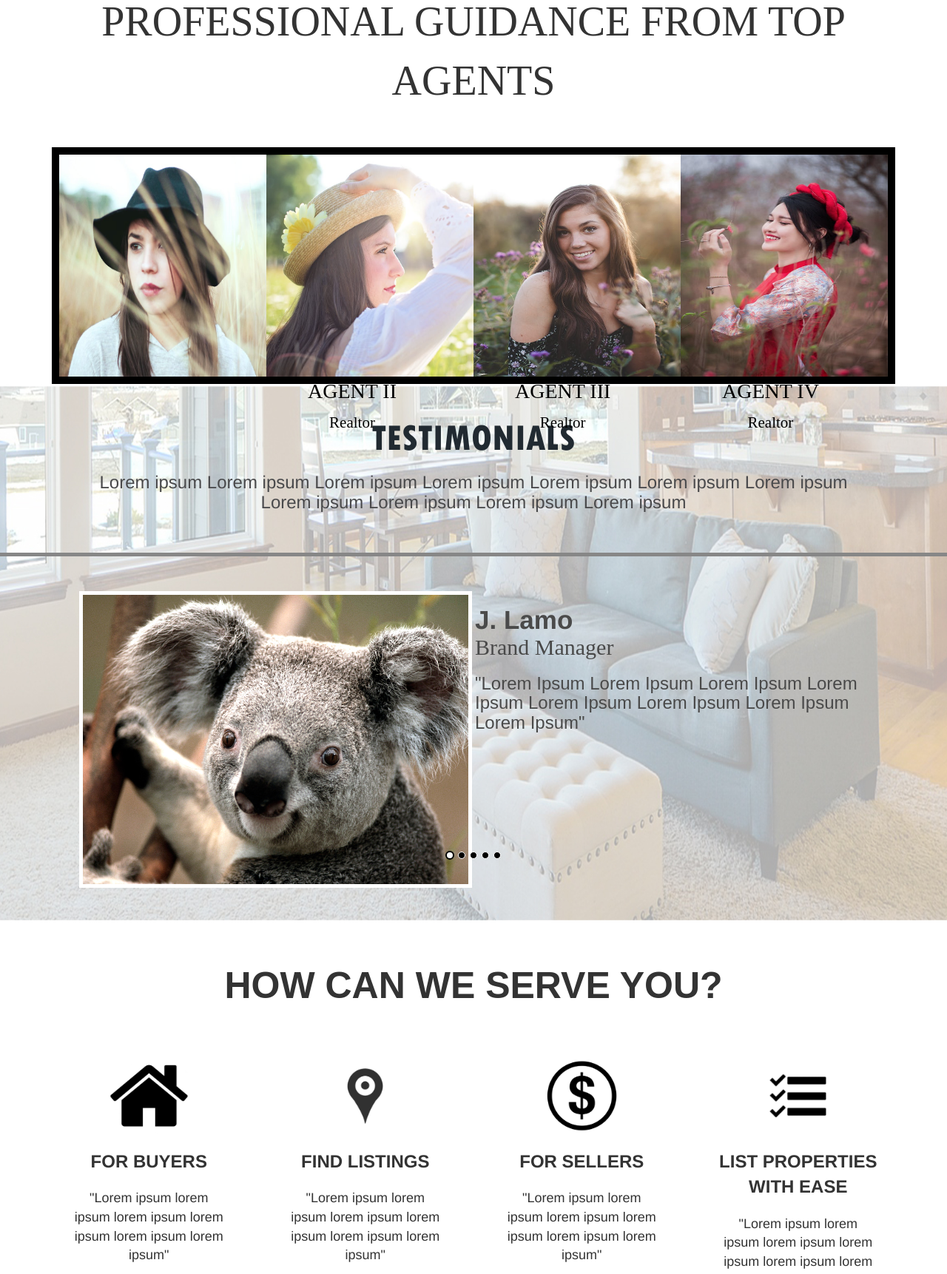
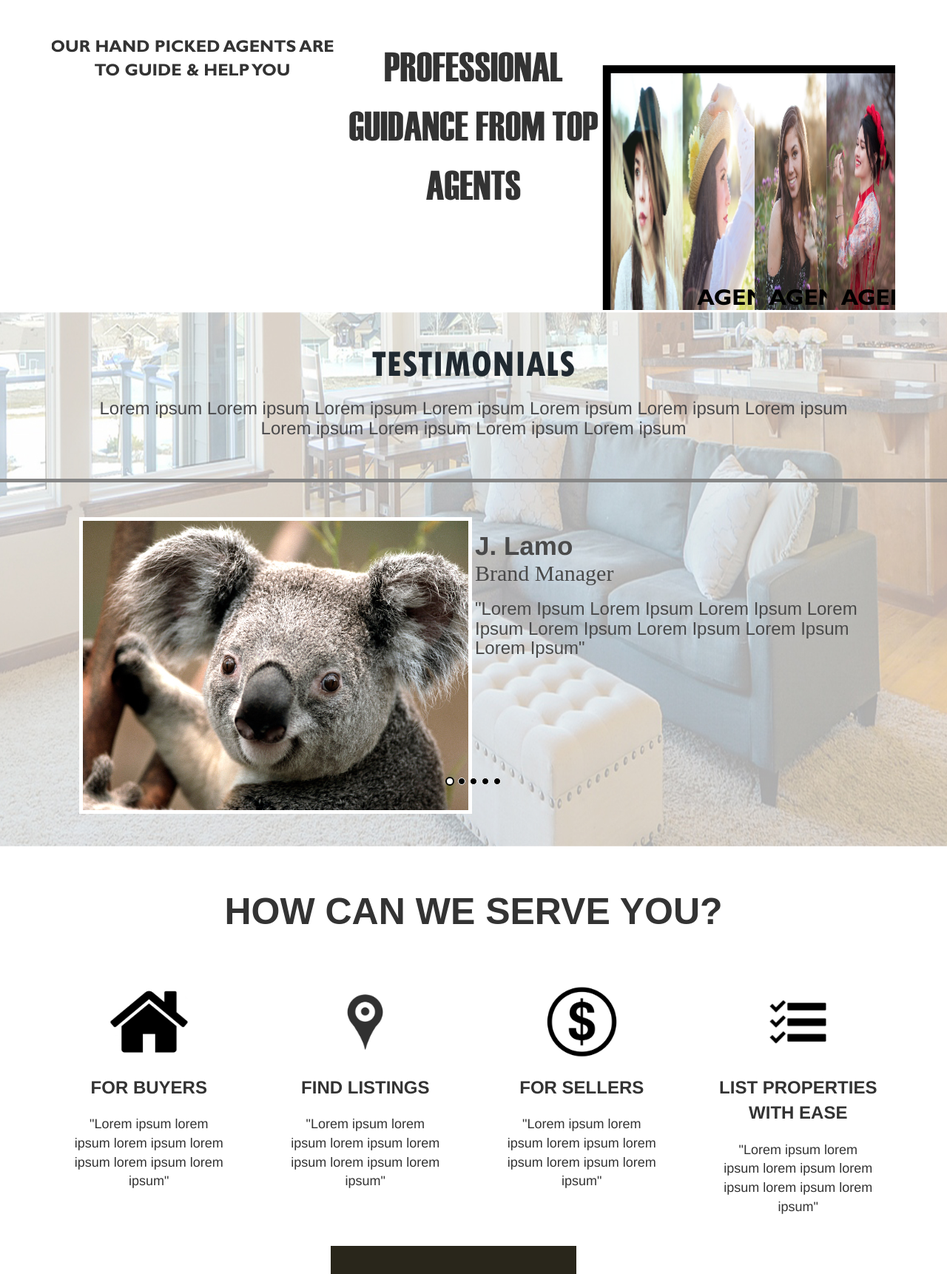
Before and after one commit to marnidevlabs/Century21, a PHP site: page / in a window 1280 px wide. Shown: the part 1324-3046 px from the top of the page at 74% size. Run offline with PHP 8.4, Linux system fonts and the light colour scheme; some web fonts are replaced.

Commit message:
I really don't get it.

```diff
--- a/assets/contents/css/final.css
+++ b/assets/contents/css/final.css
@@ -4,10 +4,10 @@ body{
 }
 @font-face{
 	font-family: Gill;
-	src:url('../font-family/GILB.TTF');
+	src:url(../fonts/GILB.TTF);
 }
 #gallery{
-
+	margin-bottom: 100px;
 }
 #gallery .container{
 
--- a/assets/contents/css/gallery1.css
+++ b/assets/contents/css/gallery1.css
@@ -4,11 +4,11 @@ body{
 }
 @font-face{
 	font-family: Gill;
-	src:url('../font-family/GILB.TTF');
+	src:url(../fonts/GILB.TTF);
 }
 @font-face{
 	font-family: Hatten;
-	src:url('../font-family/HATTEN.TTF');
+	src:url(../fonts/HATTEN.TTF);
 }
 .gallery1{
 
--- a/include/gallery.php
+++ b/include/gallery.php
@@ -1,15 +1,3 @@
-<html>
-<head>
-	<title>Century 21 Platinum</title>
-	<meta charset="utf-8">
-    <meta name="viewport" content="width=device-width, initial-scale=1">
-
-	<link rel="stylesheet" type="text/css" href="plugins/slick/slick/slick.css">
-	<link rel="stylesheet" type="text/css" href="plugins/slick/slick/slick-theme.css">
-	<link rel="stylesheet" href="plugins/css/bootstrap.min.css" >
-  	<link rel="stylesheet" href="plugins/css/gallery1.css">
-</head>
-<body>
 	<div class="gallery1">
 		<div class="container">
 			<div class="flex-parent">
@@ -21,9 +9,9 @@
 				</div>
 				<div class="flex1">
 					<div class="sub-parent">
-						<div class="flex2" style="background-image:url('Pix/img/img5.png')">
+						<div class="flex2" style="background-image:url('assets/contents/img/img5.png')">
 							<!-- <p class="tnega">AGENT I <br /><span class="real">Realtor</span></p> -->
-							<div class="flex3" style="background-image:url('Pix/img/img5.png')">
+							<div class="flex3" style="background-image:url('assets/contents/img/img5.png')">
 								<div class="view">
 									<p>VIEW DETAILS</p>
 								</div>
@@ -33,9 +21,9 @@
 								</div>
 							</div>
 						</div>
-						<div class="flex2"style="background-image:url('Pix/img/img4.png')">
+						<div class="flex2"style="background-image:url('assets/contents/img/img4.png')">
 							<p class="tnega">AGENT II <br /><span class="real">Realtor</span></p>
-							<div class="flex3" style="background-image:url('Pix/img/img4.png')">
+							<div class="flex3" style="background-image:url('assets/contents/img/img4.png')">
 								<div class="view">
 									<p>VIEW DETAILS</p>
 								</div>
@@ -45,9 +33,9 @@
 								</div>
 							</div>
 						</div>
-						<div class="flex2"style="background-image:url('Pix/img/img6.png')">
+						<div class="flex2"style="background-image:url('assets/contents/img/img6.png')">
 							<p class="tnega">AGENT III <br /><span class="real">Realtor</span></p>
-							<div class="flex3" style="background-image:url('Pix/img/img6.png')">
+							<div class="flex3" style="background-image:url('assets/contents/img/img6.png')">
 								<div class="view">
 									<p>VIEW DETAILS</p>
 								</div>
@@ -57,9 +45,9 @@
 								</div>
 							</div>
 						</div>
-						<div class="flex2"style="background-image:url('Pix/img/img7.png')">
+						<div class="flex2"style="background-image:url('assets/contents/img/img7.png')">
 							<p class="tnega">AGENT IV <br /><span class="real">Realtor</span></p>
-							<div class="flex3" style="background-image:url('Pix/img/img7.png')">
+							<div class="flex3" style="background-image:url('assets/contents/img/img7.png')">
 								<div class="view">
 									<p>VIEW DETAILS</p>
 								</div>
@@ -74,47 +62,3 @@
 			</div>
 		</div>
 	</div>
-	<script src="plugins/jquery/jquery.min.js"></script>
-	<script src="plugins/js/bootstrap.min.js"></script>
-	<script src="plugins/slick/slick/slick.min.js"></script>
-
-
-	<script type="text/javascript">
-	$('.sub-parent').slick({
-	  dots: false,
-	  infinite: true,
-	  speed: 300,
-	  slidesToShow: 4,
-	  slidesToScroll: 1,
-	  responsive: [
-	    {
-	      breakpoint: 1024,
-	      settings: {
-	        slidesToShow: 3,
-	        slidesToScroll: 3,
-	        infinite: true,
-	        dots: false
-	      }
-	    },
-	    {
-	      breakpoint: 600,
-	      settings: {
-	        slidesToShow: 2,
-	        slidesToScroll: 2
-	      }
-	    },
-	    {
-	      breakpoint: 480,
-	      settings: {
-	        slidesToShow: 1,
-	        slidesToScroll: 1
-	      }
-	    }
-	    // You can unslick at a given breakpoint now by adding:
-	    // settings: "unslick"
-	    // instead of a settings object
-	  ]
-	});
-	</script>
-</body>
-</html>
--- a/include/header.php
+++ b/include/header.php
@@ -13,6 +13,8 @@
   <link rel="stylesheet" href="assets/contents/css/index.css">
   <link rel="stylesheet" href="assets/contents/css/serve.css">
   <link rel="stylesheet" href="assets/contents/css/style.css">
+  <link rel="stylesheet" href="assets/contents/css/final.css">
+  <link rel="stylesheet" href="assets/contents/css/gallery1.css">
   <link rel="stylesheet" href="assets/contents/css/media-query.css">
 
 </head>
--- a/include/slider.php
+++ b/include/slider.php
@@ -1,16 +1,3 @@
-<html>
-<head>
-	<title>Century 21 Platinum</title>
-	<meta charset="utf-8">
-    <meta name="viewport" content="width=device-width, initial-scale=1">
-
-	<link rel="stylesheet" type="text/css" href="plugins/slick/slick/slick.css">
-	<link rel="stylesheet" type="text/css" href="plugins/slick/slick/slick-theme.css">
-	<link rel="stylesheet" href="plugins/css/bootstrap.min.css" >
-	<link rel="stylesheet" href="plugins/css/final.css">
-
-</head>
-<body>
 	<div id="gallery">
 		<div class="container">
 			<div class="text-center">
@@ -20,7 +7,7 @@
 			<div class="flex-parent">
 				<div class="flex1">
 					<div class="flex2">
-						<img src="Pix/img/img2.png"/>
+						<img src="assets/contents/img/img2.png"/>
 						<div class="con">
 							<p class="con1">123 MAIN STREET, EDMONTON,AB<br/>6524, Philippines<br/>100 sq ft.</p>
 							<div class="view">
@@ -32,7 +19,7 @@
 				</div>
 				<div class="flex1">
 					<div class="flex2">
-						<img src="Pix/img/img3.png"/>
+						<img src="assets/contents/img/img3.png"/>
 						<div class="con">
 							<p class="con1">123 MAIN STREET, EDMONTON,AB<br/>6524, Philippines<br/>50 sq ft.</p>
 							<div class="view">
@@ -44,7 +31,7 @@
 				</div>
 				<div class="flex1">
 					<div class="flex2">
-						<img src="Pix/img/img1.png"/>
+						<img src="assets/contents/img/img1.png"/>
 						<div class="con">
 							<p class="con1">123 MAIN STREET, EDMONTON,AB<br/>6524, Philippines<br/>50 sq ft.</p>
 							<div class="view">
@@ -56,7 +43,7 @@
 				</div>
 				<div class="flex1">
 					<div class="flex2">
-						<img src="Pix/img/img2.png"/>
+						<img src="assets/contents/img/img2.png"/>
 						<div class="con">
 							<p class="con1">123 MAIN STREET, EDMONTON,AB<br/>6524, Philippines<br/>100 sq ft.</p>
 							<div class="view">
@@ -68,7 +55,7 @@
 				</div>
 				<div class="flex1">
 					<div class="flex2">
-						<img src="Pix/img/img3.png"/>
+						<img src="assets/contents/img/img3.png"/>
 						<div class="con">
 							<p class="con1">123 MAIN STREET, EDMONTON,AB<br/>6524, Philippines<br/>50 sq ft.</p>
 							<div class="view">
@@ -80,7 +67,7 @@
 				</div>
 				<div class="flex1">
 					<div class="flex2">
-						<img src="Pix/img/img1.png"/>
+						<img src="assets/contents/img/img1.png"/>
 						<div class="con">
 							<p class="con1">123 MAIN STREET, EDMONTON,AB<br/>6524, Philippines<br/>50 sq ft.</p>
 							<div class="view">
@@ -93,43 +80,3 @@
 			</div>
 		</div>
 	</div>
-	<script src="plugins/jquery/jquery.min.js"></script>
-	<script src="plugins/js/bootstrap.min.js"></script>
-	<script src="plugins/slick/slick/slick.min.js"></script>
-
-	</script>
-	<script type="text/javascript">
-	var $slickEl = $('.flex-parent');
-	$slickEl.slick({
-		centerMode: true,
-		centerPadding: '0',
-		slidesToShow: 3,
-		focusOnSelect: true,
-		autoplay: true,
-	 	autoplaySpeed: 2000,
-	  	dots: false,
-		infinite: true,
-		responsive: [
-		    {
-		      breakpoint: 768,
-		      settings: {
-		        arrows: false,
-		        centerMode: true,
-		        centerPadding: '40px',
-		        slidesToShow: 1
-		      }
-		    },
-		    {
-		      breakpoint: 480,
-		      settings: {
-		        arrows: false,
-		        centerMode: true,
-		        centerPadding: '40px',
-		        slidesToShow: 1
-		      }
-		    }
-		]
-	});
-	</script>
-</body>
-</html>
```
Also changed, not shown: include/footer.php (+70 -2 lines), assets/contents/fonts/GILB.TTF (added), assets/contents/fonts/HATTEN.TTF (added).
